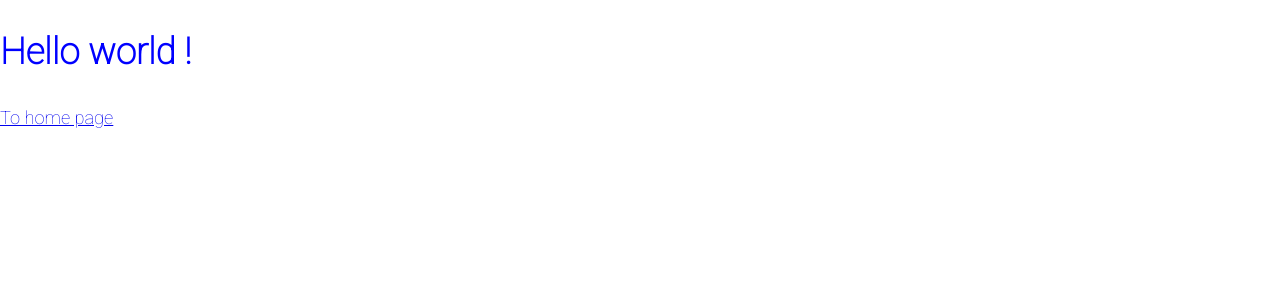
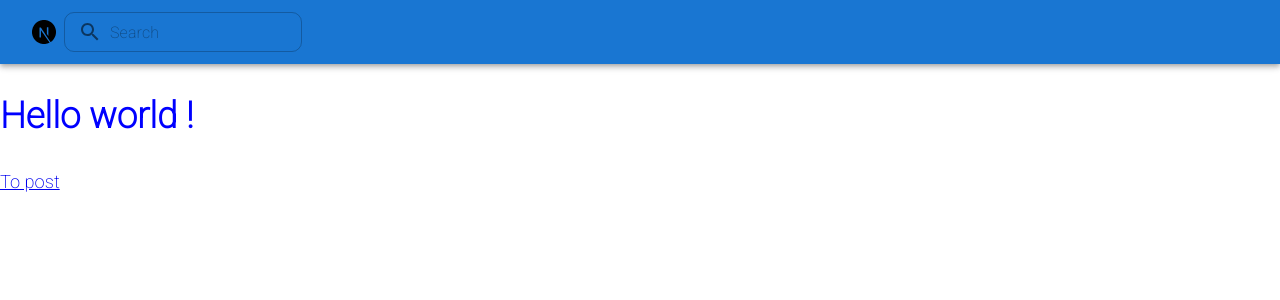
Before and after one commit to LeChatErrant/front-template, a Next.js app: page / in a window 1280 px wide. Shown: the top 300 px of the page. Built offline with nearby package versions, Linux system fonts and the light colour scheme.

Commit message:
feat: appbar

```diff
--- /dev/null
+++ b/components/Header.tsx
@@ -0,0 +1,73 @@
+import {
+  AppBar,
+  Icon,
+  IconButton,
+  InputAdornment,
+  TextField,
+  Toolbar,
+} from '@mui/material'
+import SearchIcon from '@mui/icons-material/Search'
+import Image from 'next/image'
+import Link from 'next/link'
+import styled from 'styled-components'
+
+const NavBar = styled(AppBar)`
+  background-color: white;
+
+  & > * {
+    padding: 0;
+  }
+`
+
+const logoSize = 35
+const Logo = styled(IconButton)`
+  margin: 0 25px;
+
+  & > * {
+    width: ${logoSize}px;
+    height: ${logoSize}px;
+  }
+`
+
+const SearchBar = styled(TextField)`
+  & .MuiOutlinedInput-root {
+    & fieldset {
+      border-radius: 10px;
+    }
+  }
+
+  input {
+  }
+`
+
+export default function Header() {
+  return (
+    <NavBar position="sticky">
+      <Toolbar>
+        <Link href="/">
+          <Logo>
+            <Icon>
+              <Image
+                src="/images/next.svg"
+                width={logoSize}
+                height={logoSize}
+              />
+            </Icon>
+          </Logo>
+        </Link>
+        <SearchBar
+          variant="outlined"
+          size="small"
+          placeholder="Search"
+          InputProps={{
+            startAdornment: (
+              <InputAdornment position="start">
+                <SearchIcon />
+              </InputAdornment>
+            ),
+          }}
+        />
+      </Toolbar>
+    </NavBar>
+  )
+}
--- a/components/Layout.tsx
+++ b/components/Layout.tsx
@@ -1,11 +1,11 @@
 import { ReactNode } from 'react'
-import Navbar from './Navbar'
+import Header from './Header'
 import Footer from './Footer'
 
 export default function Layout({ children }: { children: ReactNode }) {
   return (
     <>
-      <Navbar />
+      <Header />
       <main>{children}</main>
       <Footer />
     </>
--- a/components/Navbar.tsx
+++ /dev/null
@@ -1,5 +0,0 @@
-import { AppBar } from '@mui/material'
-
-export default function Navbar() {
-  return <AppBar></AppBar>
-}
--- a/pages/_app.tsx
+++ b/pages/_app.tsx
@@ -14,7 +14,7 @@ export default function MyApp({ Component, pageProps }: AppProps) {
         <link rel="preconnect" href="https://fonts.googleapis.com" />
         <link rel="preconnect" href="https://fonts.gstatic.com" />
         <link
-          href="https://fonts.googleapis.com/css2?family=Roboto:wght@100&display=swap"
+          href="https://fonts.googleapis.com/css2?family=Roboto:wght@200&display=swap"
           rel="stylesheet"
         />
       </Head>
--- a/pages/index.tsx
+++ b/pages/index.tsx
@@ -13,7 +13,7 @@ export default function Home() {
         <title>Create Next App</title>
       </Head>
       <Title>Hello world !</Title>
-      <Link href="/">To home page</Link>
+      <Link href="/post/id">To post</Link>
     </>
   )
 }
--- a/utils/theme.tsx
+++ b/utils/theme.tsx
@@ -9,13 +9,13 @@ declare module '@mui/material/styles/createPalette' {
 export default createTheme({
   palette: {
     primary: {
-      main: '#0000ff',
+      main: '#ff00ff',
     },
     secondary: {
       main: '#00ff00',
     },
     text: {
-      primary: '#000000',
+      primary: '#ff00ff',
       secondary: '#ffffff',
     },
     background: {
```
Also changed, not shown: public/images/next.svg (added).
